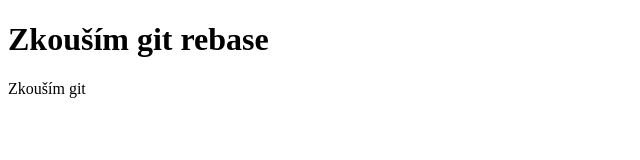
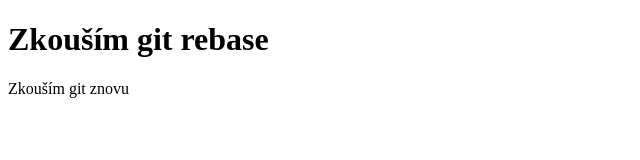
Before and after one commit to MiliWag/test_DAWEB, a plain HTML site: page index.html in a window 1280 px wide. Shown: the full height of the page, 0-640 px from the left. Drawn offline with Linux system fonts and the light colour scheme.

Commit message:
Update index.html

```diff
--- a/index.html
+++ b/index.html
@@ -10,7 +10,7 @@
   <body>
     <div>
       <h1>Zkouším git rebase</h1>
-      <p>Zkouším git</p>
+      <p>Zkouším git znovu</p>
     </div>
   </body>
 </html>
```
